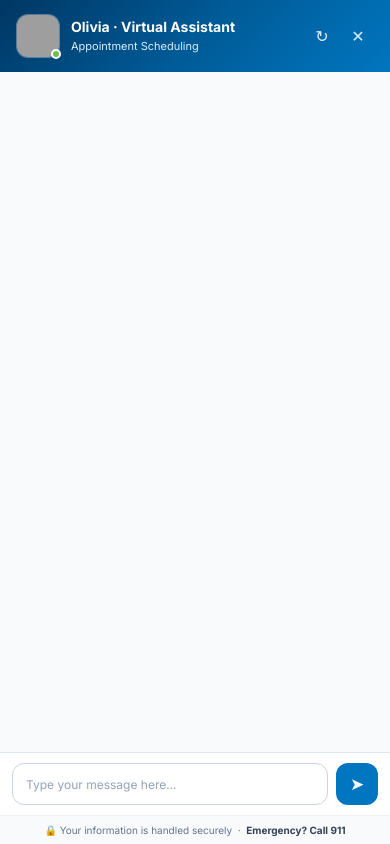
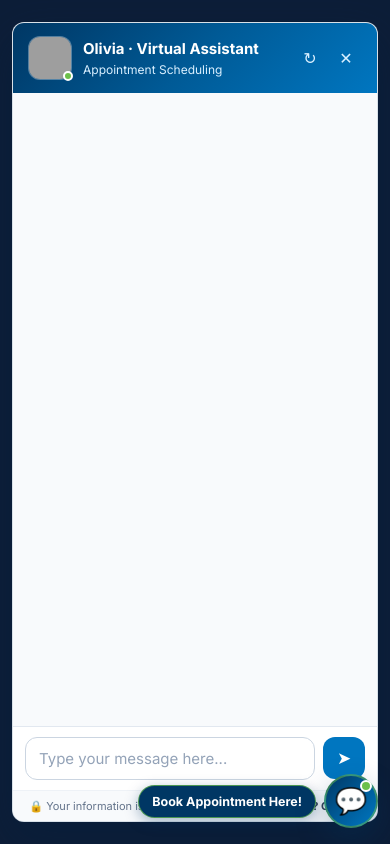
Before and after one commit to ssppjj26-maker/adventhealth-porter-site, a website: page chatbot-standalone.html in a window 390 px wide. Drawn offline with Linux system fonts and the light colour scheme; grey boxes are pictures that could not be loaded.

Commit message:
Adjust mobile chat padding, 12px radius, upper/lower gaps, normal font sizing, and mobile card Book Appointment Here!

```diff
--- a/chatbot-standalone.html
+++ b/chatbot-standalone.html
@@ -461,33 +461,80 @@
        ========================================================================== */
     @media (max-width: 600px) {
       html, body {
-        background: #ffffff;
+        background: #0d1e38;
+      }
+
+      .chat-launcher {
+        right: 12px;
+        bottom: max(16px, env(safe-area-inset-bottom));
+        display: flex;
+        align-items: center;
+        gap: 8px;
+        max-width: calc(100vw - 24px);
+        z-index: 9999;
+      }
+
+      .launcher-label {
+        display: inline-flex !important;
+        align-items: center;
+        background: #003764;
+        color: #ffffff;
+        font-size: 12.5px;
+        font-weight: 700;
+        padding: 8px 13px;
+        border-radius: 999px;
+        box-shadow: 0 4px 14px rgba(0, 55, 100, 0.35);
+        white-space: nowrap;
+        border: 1.5px solid rgba(108, 192, 74, 0.7);
+        cursor: pointer;
+        animation: pulseLabel 3s infinite ease-in-out;
+      }
+
+      .launcher-button {
+        width: 54px;
+        height: 54px;
+        border-radius: 50%;
+        flex-shrink: 0;
       }
 
       .chat-window {
-        position: fixed;
-        top: 0;
-        left: 0;
-        right: 0;
-        bottom: 0;
-        width: 100vw;
-        height: 100%;
-        height: 100dvh;
-        max-width: 100vw;
-        max-height: 100dvh;
-        border-radius: 0;
-        border: none;
-        box-shadow: none;
-        margin: 0;
+        position: fixed !important;
+        top: max(22px, env(safe-area-inset-top)) !important;
+        bottom: max(22px, env(safe-area-inset-bottom)) !important;
+        left: 12px !important;
+        right: 12px !important;
+        width: auto !important;
+        max-width: calc(100vw - 24px) !important;
+        height: auto !important;
+        max-height: calc(100dvh - 44px) !important;
+        border-radius: 12px !important;
+        overflow: hidden !important;
+        border: 1px solid rgba(0, 55, 100, 0.15) !important;
+        box-shadow: 0 16px 45px rgba(0, 31, 59, 0.4) !important;
+        margin: 0 !important;
       }
 
       .chat-header {
-        padding: 14px 16px;
-        padding-top: max(14px, env(safe-area-inset-top));
+        padding: 13px 15px;
+      }
+
+      .chat-header .assistant-name {
+        font-size: 15px !important;
+        font-weight: 700 !important;
+      }
+
+      .chat-header .assistant-subtitle {
+        font-size: 12px !important;
       }
 
       .chat-body {
         padding: 14px 12px;
+      }
+
+      .chat-body .message {
+        font-size: 14.5px !important;
+        line-height: 1.5 !important;
+        padding: 10px 14px !important;
       }
 
       .chat-input-area {
@@ -495,8 +542,14 @@
         padding-bottom: max(10px, env(safe-area-inset-bottom));
       }
 
-      .chat-launcher {
-        display: none !important;
+      .chat-input {
+        font-size: 15px !important;
+        padding: 11px 13px !important;
+      }
+
+      .chat-footer {
+        font-size: 11px !important;
+        padding: 8px 12px;
       }
     }
   </style>
@@ -572,7 +625,7 @@
        ========================================================================== -->
   <div class="chat-launcher">
     <div class="launcher-label" onclick="toggleChat()">
-      Book Your Appointment Today!
+      Book Appointment Here!
     </div>
     <button class="launcher-button" onclick="toggleChat()" aria-label="Open chat">
       <span class="launcher-icon">💬</span>
--- a/styles.css
+++ b/styles.css
@@ -1379,6 +1379,7 @@ button {
 }
 
 .launcher-label {
+  display: none; /* Mobile only card as requested */
   background: #003764;
   color: white;
   padding: 9px 14px;
@@ -1873,36 +1874,57 @@ button {
     justify-content: center;
   }
 
-  /* Mobile Chatbot - Full Screen Native View (removes sideways floating and background distractions) */
+  /* Mobile Chat Launcher & Card ("Book Appointment Here!") */
   .chat-launcher {
-    right: 16px;
-    bottom: 16px;
-  }
-
+    position: fixed;
+    right: 12px;
+    bottom: max(16px, env(safe-area-inset-bottom));
+    display: flex;
+    align-items: center;
+    gap: 8px;
+    max-width: calc(100vw - 24px);
+    z-index: 9999;
+  }
+
+  /* Card on mobile only beside the chat button */
   .launcher-label {
-    display: none;
+    display: inline-flex !important;
+    align-items: center;
+    background: #003764;
+    color: #ffffff;
+    font-size: 12.5px;
+    font-weight: 700;
+    padding: 8px 13px;
+    border-radius: 999px;
+    box-shadow: 0 4px 14px rgba(0, 55, 100, 0.35);
+    white-space: nowrap;
+    border: 1.5px solid rgba(108, 192, 74, 0.7);
+    cursor: pointer;
+    animation: pulseLabel 3s infinite ease-in-out;
   }
 
   .launcher-button {
-    width: 58px;
-    height: 58px;
+    width: 54px;
+    height: 54px;
     border-radius: 50%;
-  }
-
+    flex-shrink: 0;
+  }
+
+  /* Open Mobile Chatbot: 12px border radius, decreased height on upper & lower side */
   .chat-window {
     position: fixed !important;
-    top: 0 !important;
-    left: 0 !important;
-    right: 0 !important;
-    bottom: 0 !important;
-    width: 100vw !important;
-    height: 100% !important;
-    height: 100dvh !important;
-    max-height: 100dvh !important;
-    max-width: 100vw !important;
-    border-radius: 0 !important;
-    border: none !important;
-    box-shadow: none !important;
+    top: max(22px, env(safe-area-inset-top)) !important;
+    bottom: max(22px, env(safe-area-inset-bottom)) !important;
+    left: 12px !important;
+    right: 12px !important;
+    width: auto !important;
+    max-width: calc(100vw - 24px) !important;
+    height: auto !important;
+    max-height: calc(100dvh - 44px) !important;
+    border-radius: 12px !important;
+    overflow: hidden !important;
+    border: 1px solid rgba(0, 55, 100, 0.15) !important;
+    box-shadow: 0 16px 45px rgba(0, 31, 59, 0.4) !important;
     margin: 0 !important;
     z-index: 100000 !important;
   }
@@ -1921,19 +1943,44 @@ button {
     overflow: hidden !important;
   }
 
+  /* Mobile Normal Font Sizing for Chatbot */
   .chat-header {
-    padding: 14px 16px;
-    padding-top: max(14px, env(safe-area-inset-top));
+    padding: 13px 15px;
+  }
+
+  .chat-header .assistant-name {
+    font-size: 15px !important;
+    font-weight: 700 !important;
+  }
+
+  .chat-header .assistant-subtitle {
+    font-size: 12px !important;
   }
 
   .chat-body {
     padding: 14px 12px;
+  }
+
+  .chat-body .message {
+    font-size: 14.5px !important;
+    line-height: 1.5 !important;
+    padding: 10px 14px !important;
   }
 
   .chat-input-area {
     padding: 10px 12px;
     padding-bottom: max(10px, env(safe-area-inset-bottom));
   }
+
+  .chat-input {
+    font-size: 15px !important;
+    padding: 11px 13px !important;
+  }
+
+  .chat-footer {
+    font-size: 11px !important;
+    padding: 8px 12px;
+  }
 }
 
 @keyframes fadeIn {
```
Also changed, not shown: index.html (+1 -1 lines).
